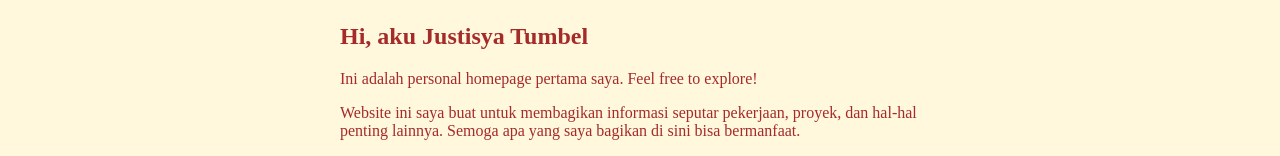
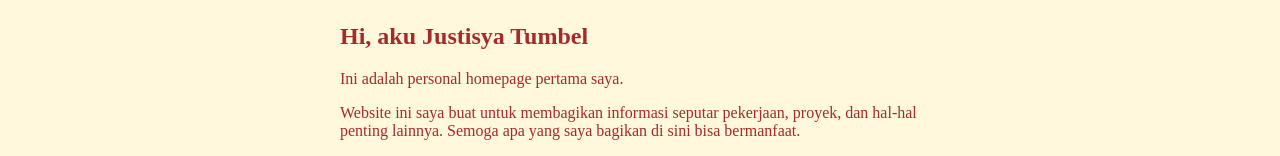
Before and after one commit to jstisya/Mid.Project, a plain HTML site: page index.html in a window 1280 px wide. Shown: the part 165-321 px from the top of the page. Drawn offline with Linux system fonts and the light colour scheme.

Commit message:
Update index.html

```diff
--- a/index.html
+++ b/index.html
@@ -20,7 +20,7 @@
   <main>
     <section>
       <h2>Hi, aku Justisya Tumbel</h2>
-      <p>Ini adalah personal homepage pertama saya. Feel free to explore!</p>
+      <p>Ini adalah personal homepage pertama saya.</p>
       <p>Website ini saya buat untuk membagikan informasi seputar pekerjaan, proyek, dan hal-hal penting lainnya. Semoga apa yang saya bagikan di sini bisa bermanfaat.</p>
       <p><font face="Times New Roman">Homepage ini masih dalam tahap pengembangan, oleh karena itu tampilannya masih terlalu sederhana. Terima kasih sudah mampir!</font> </p>
 
```
